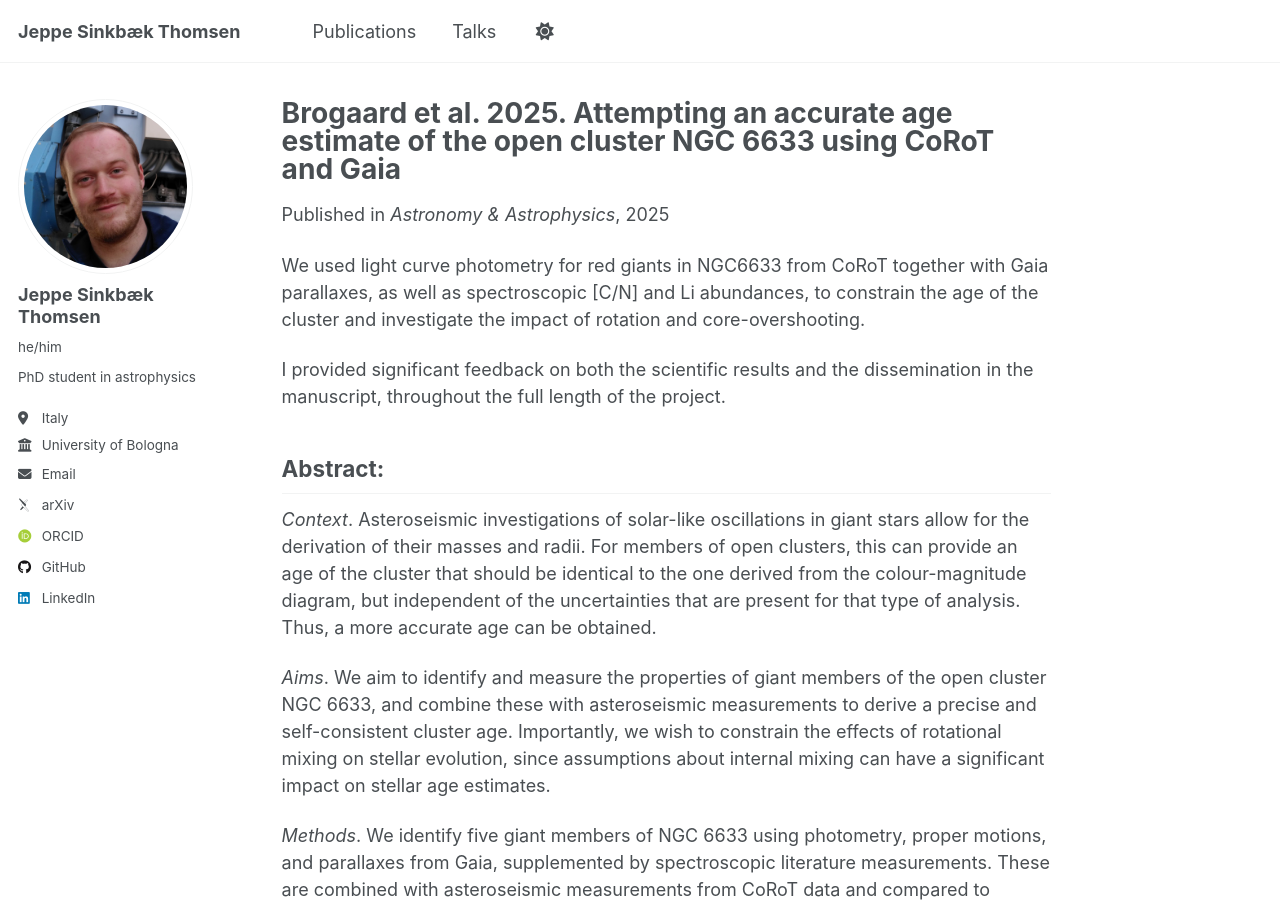
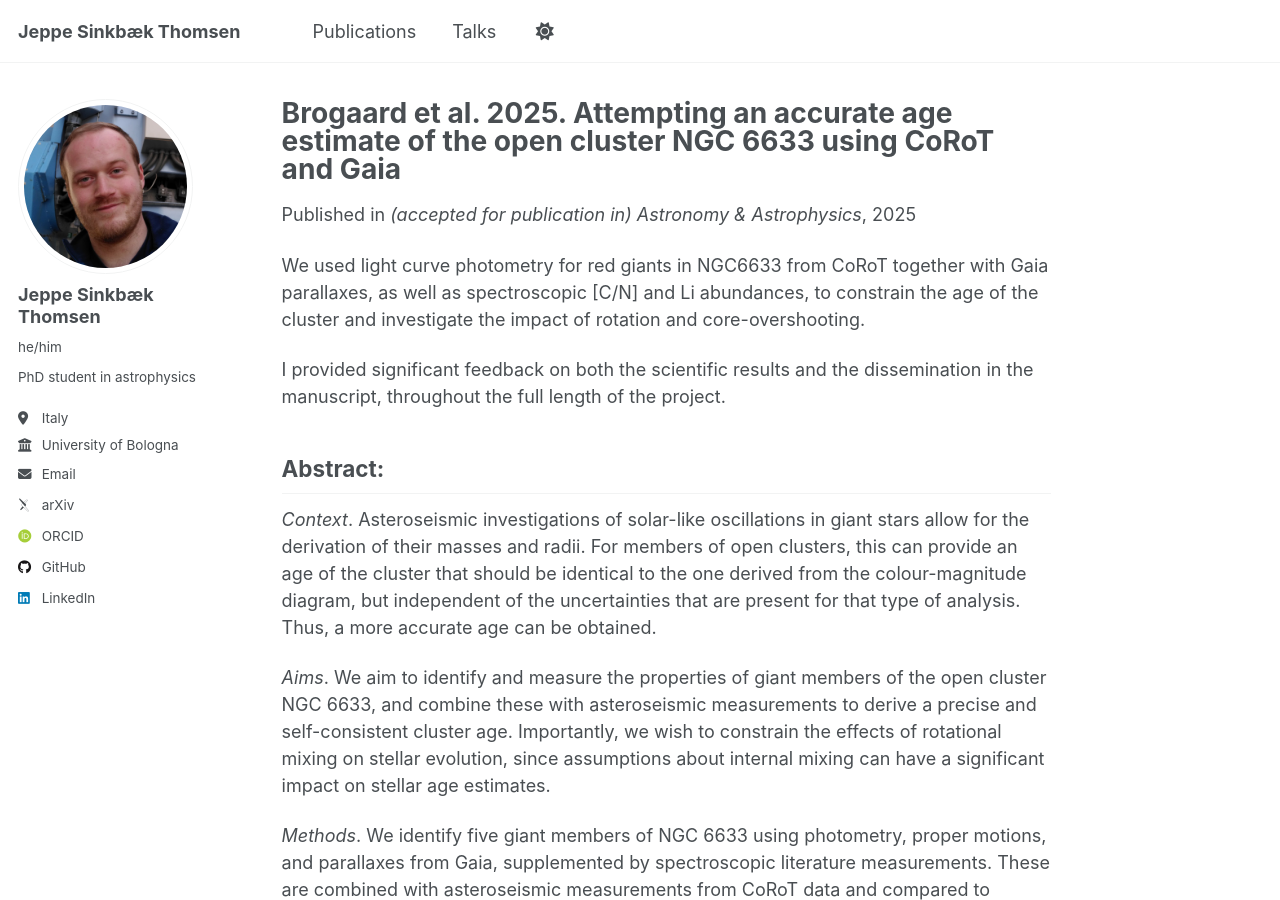
Before and after one commit to jsinkbaek/jsinkbaek.github.io, a Jekyll site: the page built from _publications/2025-08-01-Brogaard.md, in a window 1280 px wide and 900 px high. Built offline with Jekyll 4.4.1, drawn with Linux system fonts in a browser that asks for light colours; some web fonts are replaced; a script that is not in the unit is left out.

Commit message:
Update 2025-08-01-Brogaard.md

```diff
--- a/_publications/2025-08-01-Brogaard.md
+++ b/_publications/2025-08-01-Brogaard.md
@@ -5,7 +5,7 @@ category: manuscripts
 permalink: /publication/2025-08-01-Brogaard
 excerpt: 'We used light curve photometry for red giants in NGC6633 from CoRoT together with Gaia parallaxes and spectroscopy, in order to constrain the age of the cluster. I contributed scientific discussion on the statistics of the sample measurements, and provided scientific comments on the study and manuscript. I provided significant feedback on both the scientific results and the dissemination in the manuscript, throughout the full length of the project.'
 date: 2025-08-01
-venue: 'Astronomy & Astrophysics'
+venue: '(accepted for publication in) Astronomy & Astrophysics'
 paperurl: 'https://jsinkbaek.github.io/files/Brogaard2025_2508.19767v2.pdf'
 citation:
 ---
```
